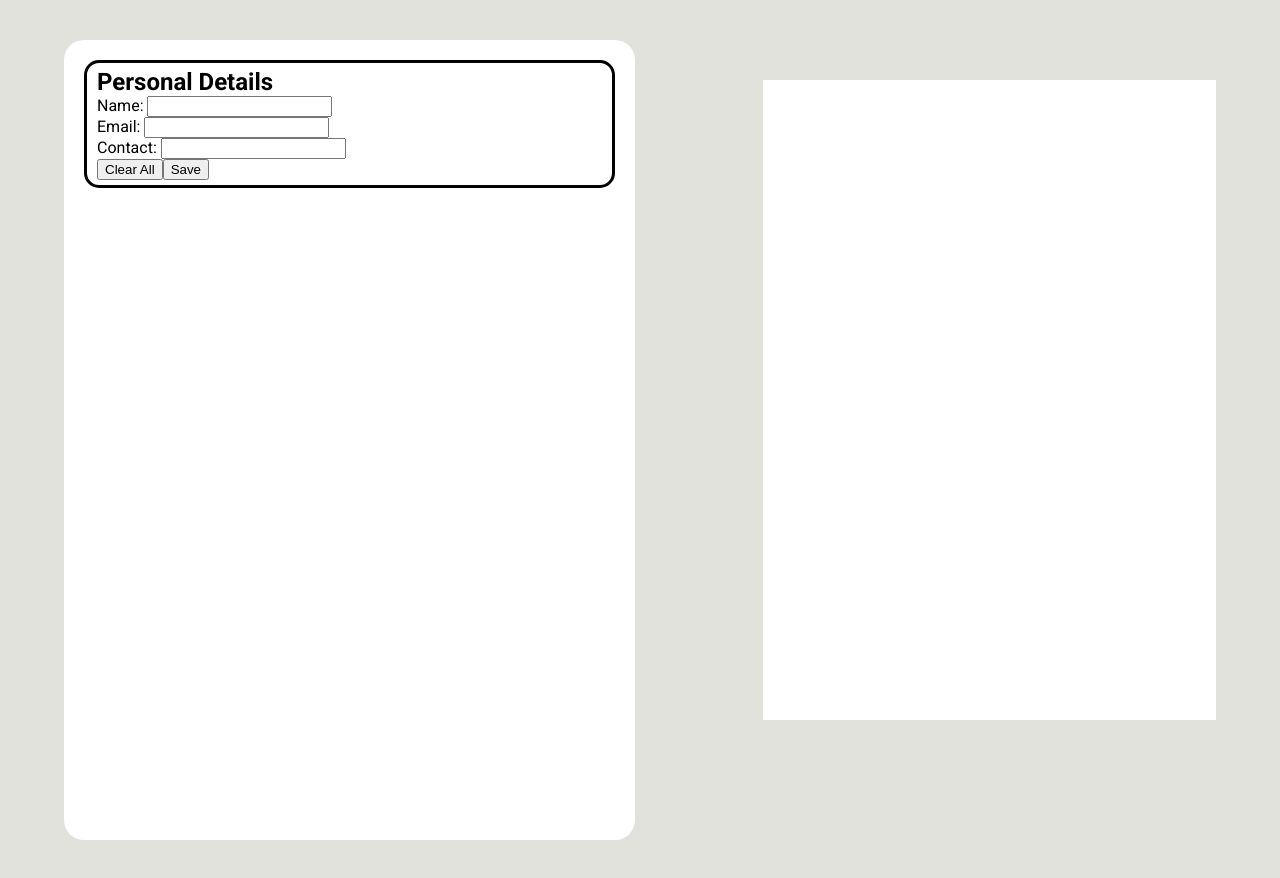
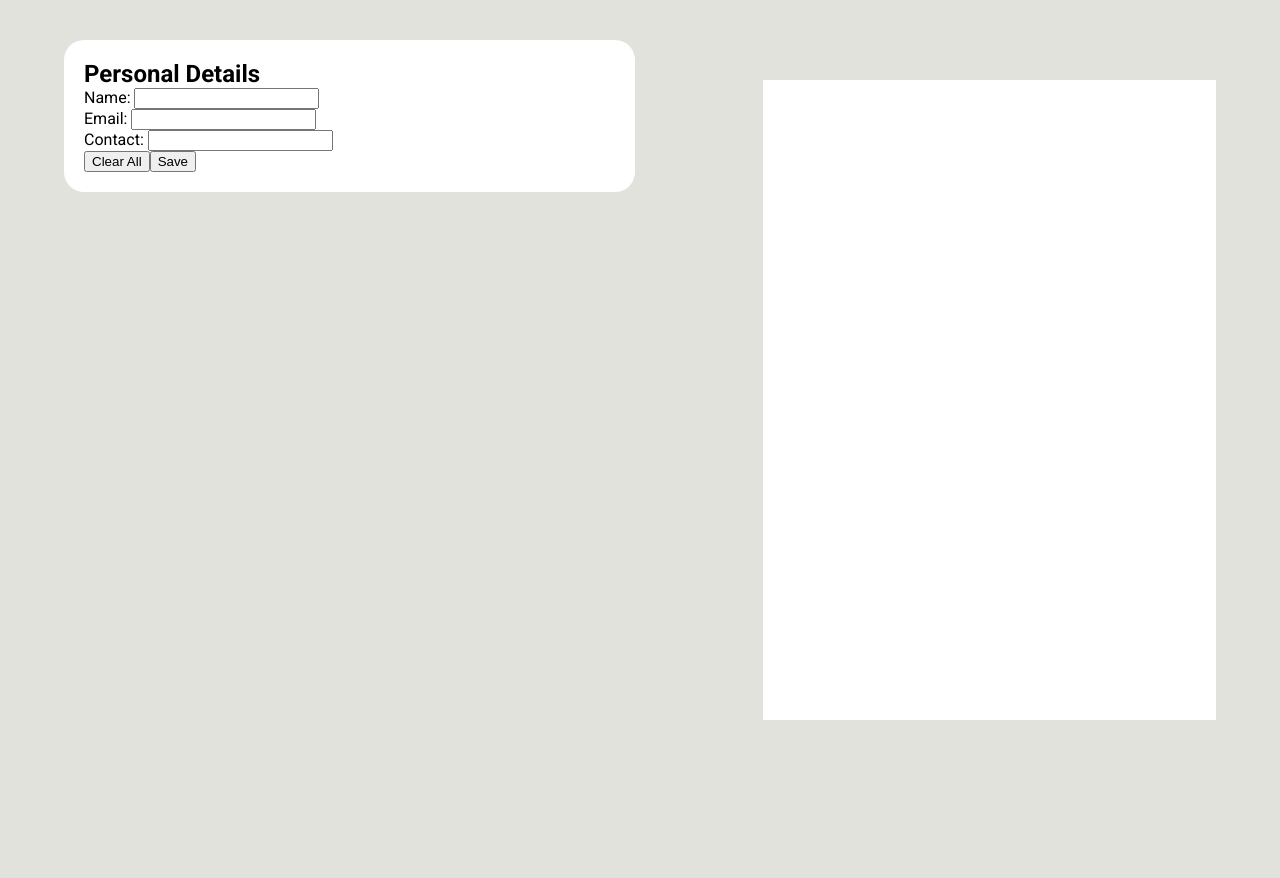
Before and after one commit to ruchik-panwal/ResumeBuilder, a React (Vite) app: page / in a window 1280 px wide. After the commit the page ends 800 px from the top, so only its background shows below. Built offline with nearby package versions, Linux system fonts and the light colour scheme.

Commit message:
basic designed the editor for testing

```diff
--- a/src/styles/resumeEditor.css
+++ b/src/styles/resumeEditor.css
@@ -1,6 +1,6 @@
-.resumeEditor{
+.resumeEditor {
   background-color: white;
-    height: 100vh;
+  height: 100%;
   width: 100%;
 
   box-sizing: border-box;
@@ -11,13 +11,16 @@
   font-size: 16px;
 }
 
-.resumeEditor form{
+.personalWrap,
+.experienceWrap,
+.educationWrap,
+.projectsWrap {
   border: solid;
   border-radius: 15px;
   border-width: 3px;
   padding: 5px 10px;
 }
 
-h1{
+h1 {
   font-size: 1.5rem;
 }
```
Lines whose indentation alone changed are shown as unchanged.
